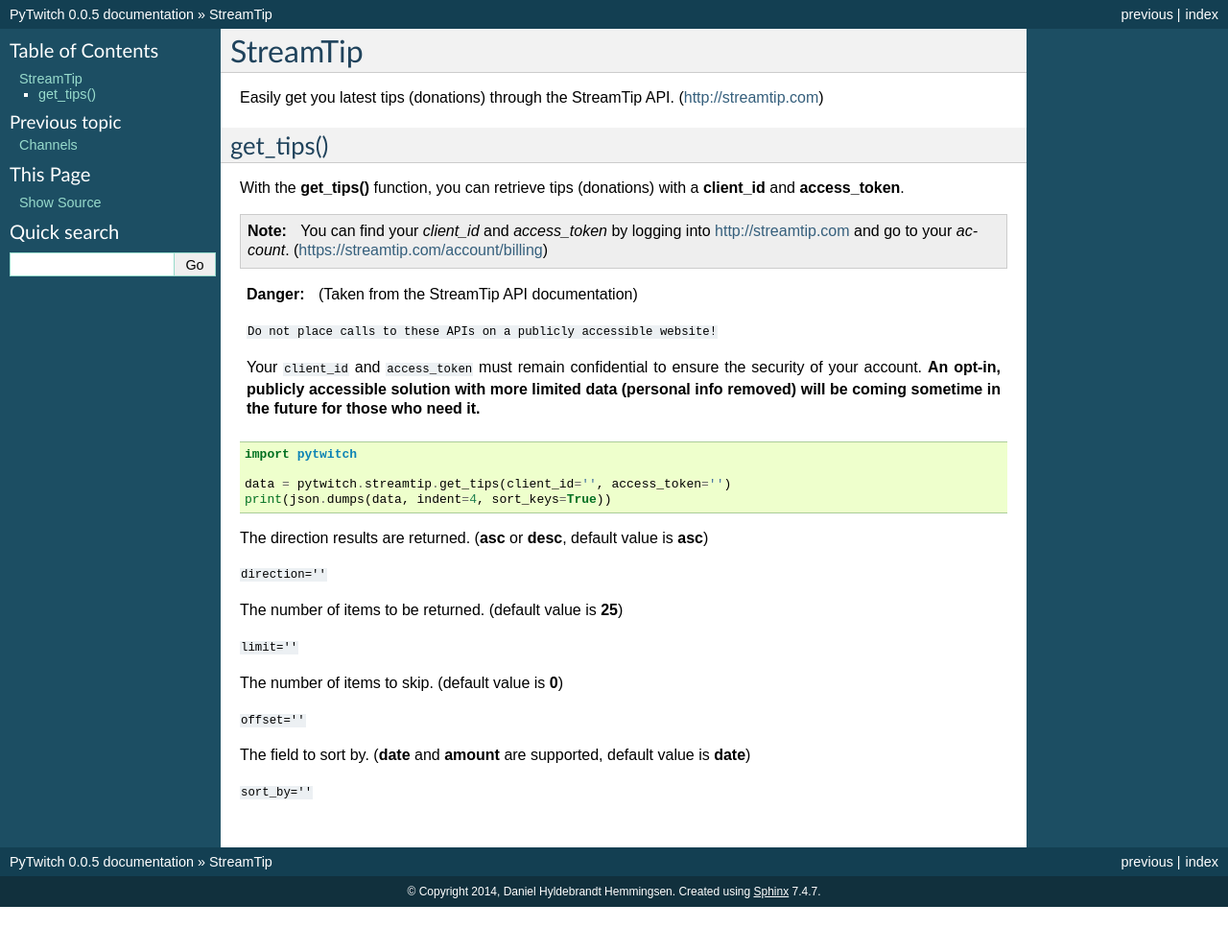
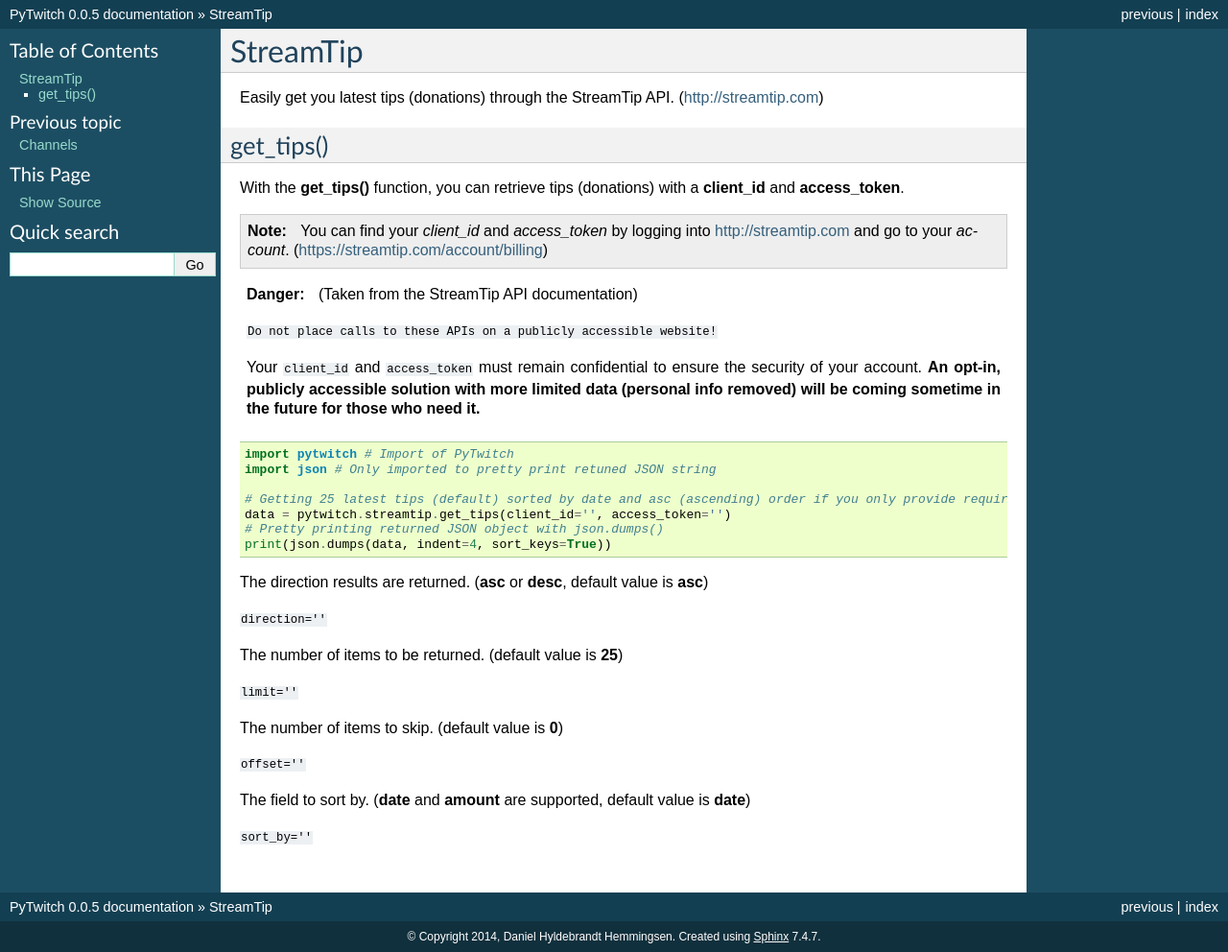
Before and after one commit to CAISC/pytwitch, a Sphinx documentation site: the page built from docs/source/streamtip.rst, in a window 1280 px wide. Shown: the whole page at 96% size. Built offline with Sphinx 7.4.7, drawn with Linux system fonts in a browser that asks for light colours; before the commit the page ends 945 px from its top, so only the background shows below that.

Commit message:
Making proper example of StreamTip function

```diff
--- a/docs/source/streamtip.rst
+++ b/docs/source/streamtip.rst
@@ -20,9 +20,12 @@
 
 ::
 
-	import pytwitch
+	import pytwitch # Import of PyTwitch
+	import json # Only imported to pretty print retuned JSON string
 
+	# Getting 25 latest tips (default) sorted by date and asc (ascending) order if you only provide required client_id and access_token
 	data = pytwitch.streamtip.get_tips(client_id='', access_token='')
+	# Pretty printing returned JSON object with json.dumps()
 	print(json.dumps(data, indent=4, sort_keys=True))
 
 The direction results are returned. (**asc** or **desc**, default value is **asc**)
```
